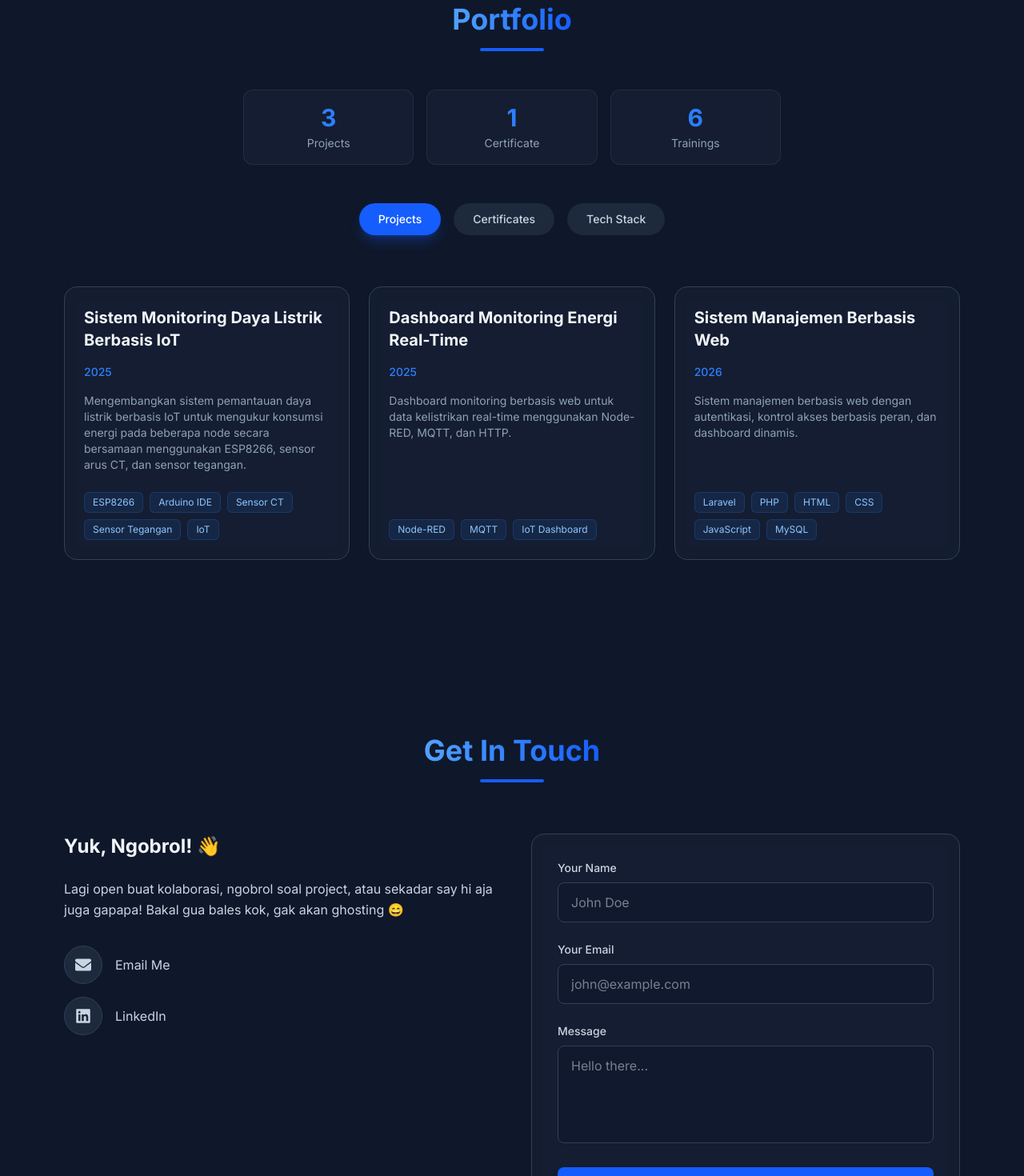
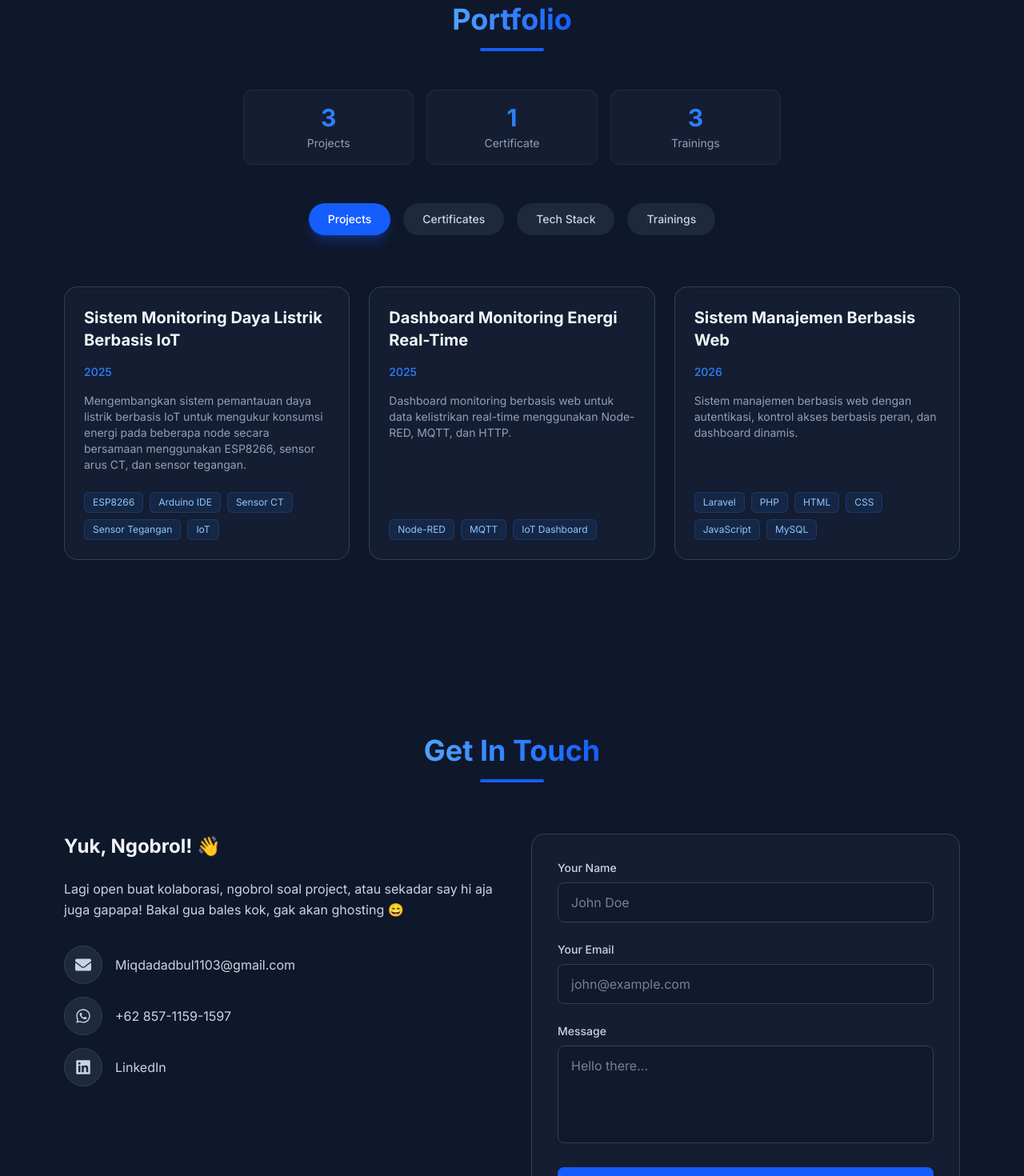
Before and after one commit to miqdadabdul11/Portfolio-baru, a Next.js app: page / in a window 1280 px wide. Shown: the part 1700-3170 px from the top of the page at 80% size. Built offline with nearby package versions, Linux system fonts and the light colour scheme.

Commit message:
Add trainings tab, update contact info with phone & email

```diff
--- a/src/components/Contact.tsx
+++ b/src/components/Contact.tsx
@@ -1,7 +1,7 @@
 "use client";
 
 import { motion } from "framer-motion";
-import { FaGithub, FaLinkedin, FaEnvelope, FaPaperPlane } from "react-icons/fa";
+import { FaLinkedin, FaEnvelope, FaPaperPlane, FaWhatsapp } from "react-icons/fa";
 
 export default function Contact() {
   return (
@@ -34,11 +34,17 @@ export default function Contact() {
           </p>
 
           <div className="space-y-4 mb-8">
-            <a href="mailto:contact@example.com" className="flex items-center gap-4 text-slate-300 hover:text-blue-400 transition-colors">
+            <a href="mailto:Miqdadadbul1103@gmail.com" className="flex items-center gap-4 text-slate-300 hover:text-blue-400 transition-colors">
               <div className="w-12 h-12 bg-slate-800 rounded-full flex items-center justify-center border border-slate-700">
                 <FaEnvelope className="text-xl" />
               </div>
-              <span>Email Me</span>
+              <span>Miqdadadbul1103@gmail.com</span>
+            </a>
+            <a href="https://wa.me/6285711591597" target="_blank" rel="noopener noreferrer" className="flex items-center gap-4 text-slate-300 hover:text-green-400 transition-colors">
+              <div className="w-12 h-12 bg-slate-800 rounded-full flex items-center justify-center border border-slate-700">
+                <FaWhatsapp className="text-xl" />
+              </div>
+              <span>+62 857-1159-1597</span>
             </a>
             <a href="https://linkedin.com/in/muhammadmiqdad-05970a3b1" target="_blank" rel="noopener noreferrer" className="flex items-center gap-4 text-slate-300 hover:text-blue-400 transition-colors">
               <div className="w-12 h-12 bg-slate-800 rounded-full flex items-center justify-center border border-slate-700">
--- a/src/components/Portfolio.tsx
+++ b/src/components/Portfolio.tsx
@@ -42,6 +42,12 @@ const techStack = [
   "MQTT",
 ];
 
+const trainings = [
+  { title: "Coding Camp RevoU", place: "Online (YouTube & Zoom)", date: "Februari 2026" },
+  { title: "Web Development Fundamentals Course", place: "Online (Google Meet)", date: "Februari 2026" },
+  { title: "Digital Marketing Talk Show", place: "Masjid Ar-Rahmah", date: "Maret 2026" },
+];
+
 export default function Portfolio() {
   const [activeTab, setActiveTab] = useState("projects");
   const [selectedCert, setSelectedCert] = useState<{src: string; title: string} | null>(null);
@@ -72,13 +78,13 @@ export default function Portfolio() {
             <p className="text-slate-400 text-sm">Certificate</p>
           </div>
           <div className="bg-slate-800/40 p-4 rounded-xl border border-slate-700/50">
-            <h4 className="text-3xl font-bold text-blue-500 mb-1">6</h4>
+            <h4 className="text-3xl font-bold text-blue-500 mb-1">{trainings.length}</h4>
             <p className="text-slate-400 text-sm">Trainings</p>
           </div>
         </div>
 
         <div className="flex justify-center gap-2 md:gap-4 mb-12 flex-wrap">
-          {["projects", "certificates", "tech stack"].map((tab) => (
+          {["projects", "certificates", "tech stack", "trainings"].map((tab) => (
             <button
               key={tab}
               onClick={() => setActiveTab(tab)}
@@ -180,6 +186,32 @@ export default function Portfolio() {
               ))}
             </motion.div>
           )}
+
+          {activeTab === "trainings" && (
+            <motion.div
+              key="trainings"
+              initial={{ opacity: 0, y: 20 }}
+              animate={{ opacity: 1, y: 0 }}
+              exit={{ opacity: 0, y: -20 }}
+              transition={{ duration: 0.3 }}
+              className="space-y-4"
+            >
+              {trainings.map((t, index) => (
+                <div
+                  key={index}
+                  className="bg-slate-800/40 border border-slate-700 p-5 rounded-2xl flex items-center gap-5 hover:border-blue-500/50 transition-colors"
+                >
+                  <div className="w-10 h-10 rounded-full bg-blue-500/10 border border-blue-500/30 flex items-center justify-center text-blue-400 font-bold flex-shrink-0">
+                    {index + 1}
+                  </div>
+                  <div>
+                    <h4 className="font-semibold text-white">{t.title}</h4>
+                    <p className="text-slate-400 text-sm">{t.place} • {t.date}</p>
+                  </div>
+                </div>
+              ))}
+            </motion.div>
+          )}
         </AnimatePresence>
       </div>
 
```
